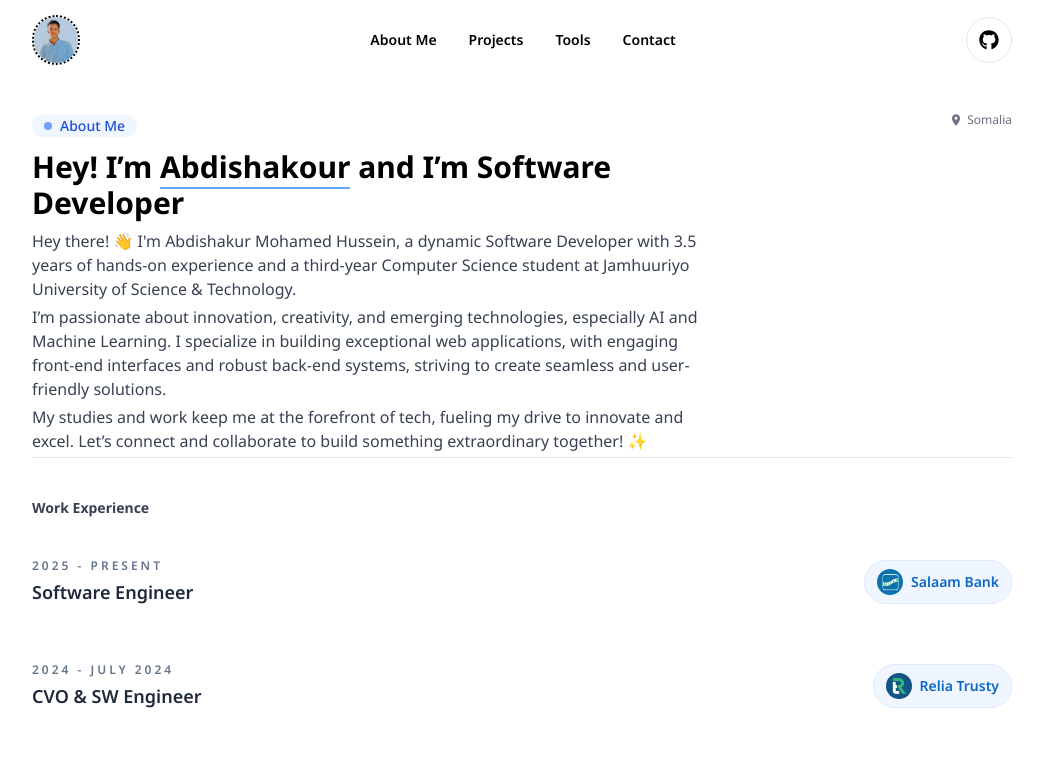
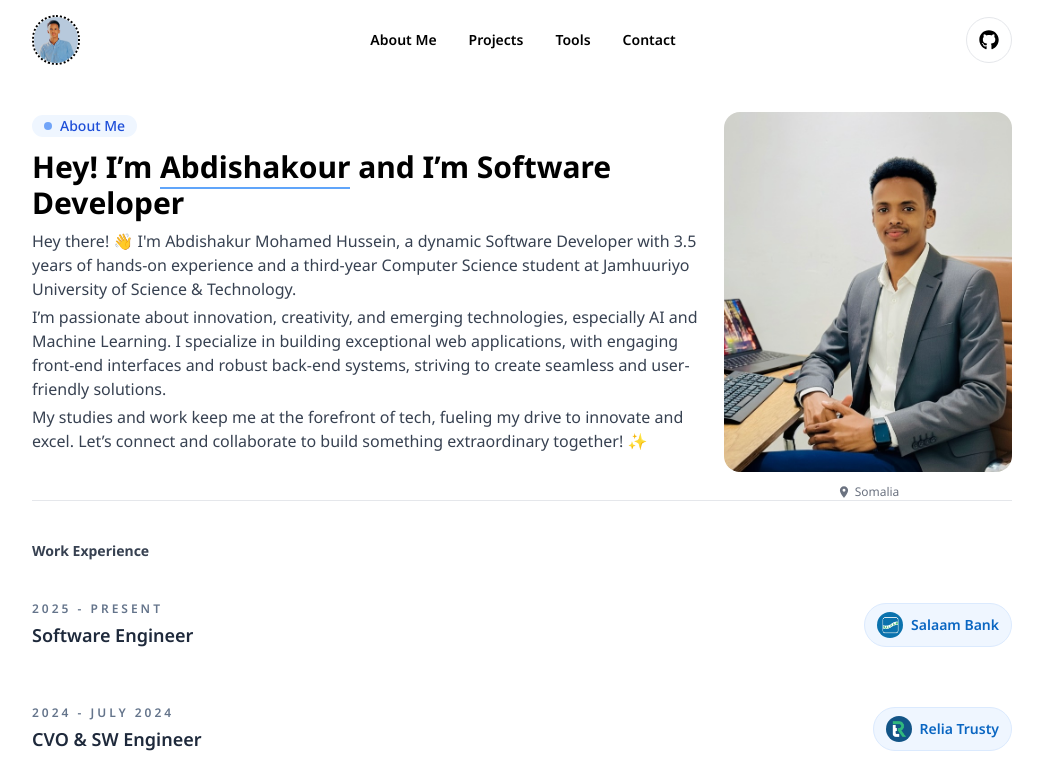
Before and after one commit to Ashakour1/Abdishakur.s-portofolio, a React (Vite) app: page / in a window 1280 px wide. Shown: the top 767 px of the page, without its empty margins (118-1161 px from the left). Built offline with nearby package versions, Linux system fonts and the light colour scheme.

Commit message:
Uncomment image section in HeroSection component; restore layout and maintain visual consistency.

```diff
--- a/src/components/HeroSection.tsx
+++ b/src/components/HeroSection.tsx
@@ -37,21 +37,21 @@ const HeroSection = () => {
         </div>
 
         <div className="flex md:flex-col items-center flex-col gap-3">
-           {/* <div className="relative overflow-hidden rounded-2xl">
+           <div className="relative overflow-hidden rounded-2xl">
                     <img
                       className="md:w-72 w-full rounded-xl aspect-[4/5] object-cover"
                       src="/image-hero.jpg"
                       alt="Abdishakour Mohamed"
                     />
-                    <div className="absolute bottom-4 left-4 rounded-full bg-white/90 px-4 py-2 text-xs font-semibold text-slate-800 shadow-lg inline-flex items-center gap-2">
+                    {/* <div className="absolute bottom-4 left-4 rounded-full bg-white/90 px-4 py-2 text-xs font-semibold text-slate-800 shadow-lg inline-flex items-center gap-2">
                       <img
                         src="/logo-salaam.jpeg"
                         className="w-6 h-6 rounded-full"
                         alt="Salaam Financial Services"
                       />
                       Software Engineer @ SSB
-                    </div>
-                  </div> */}
+                    </div> */}
+                  </div>
 
           {/* Sleek Work Info Strip */}
           <div className="w-full max-w-sm space-y-2">
```
